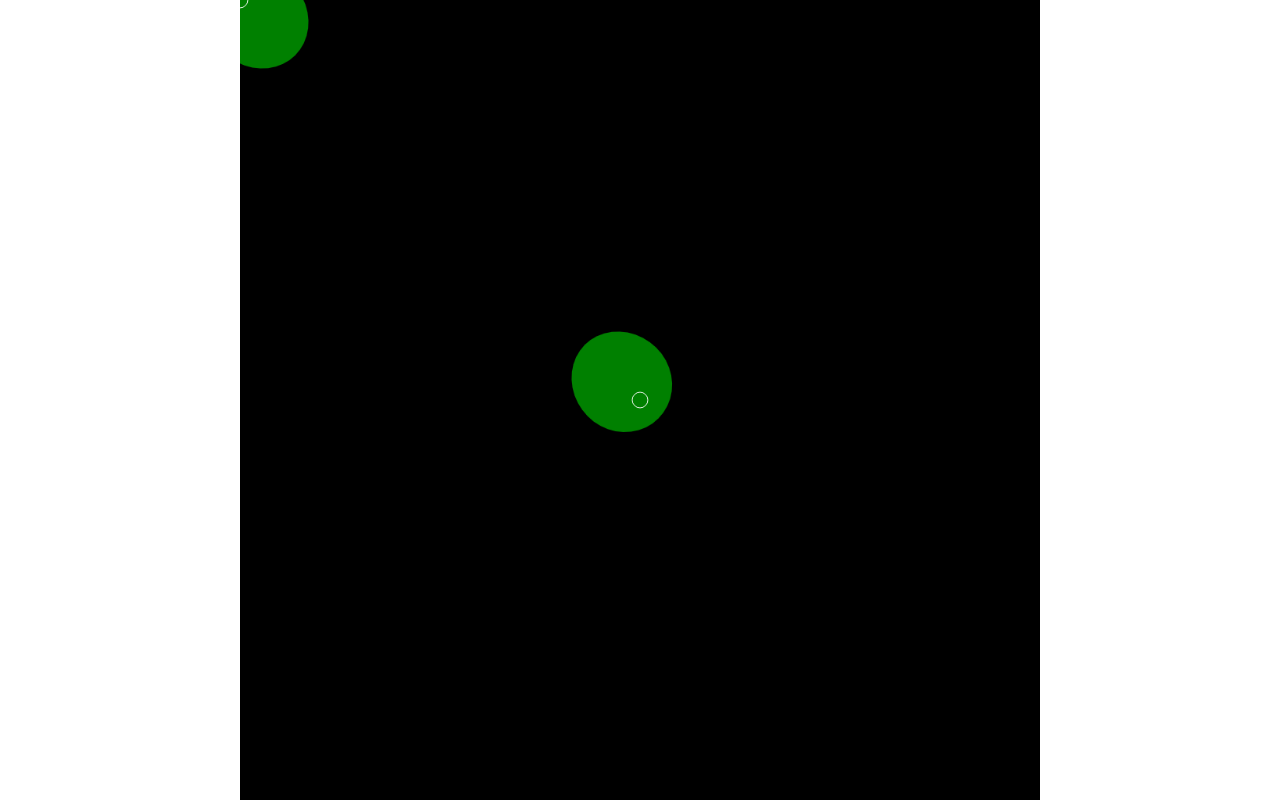
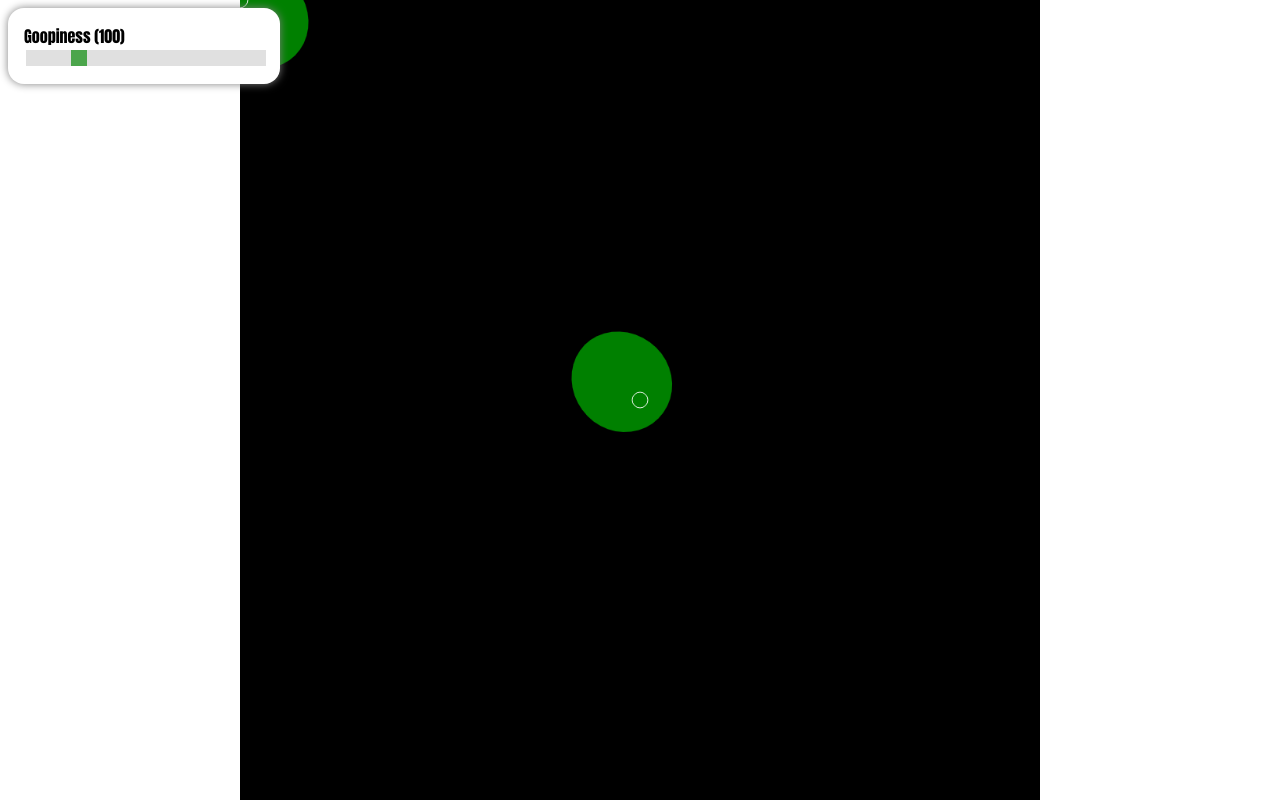
Before and after one commit to rockwillck/SDF, a plain HTML site: page index.html in a window 1280 px wide. Drawn offline with Linux system fonts and the light colour scheme.

Commit message:
Updated demo

```diff
--- a/index.html
+++ b/index.html
@@ -7,9 +7,60 @@
         transform: translate(-50%, -50%);
         width:100vmin;
         height:100vmin;
+        z-index: 0;
+    }
+    .goopSlider {
+        position:absolute;
+        z-index: 2;
+        font-family: Impact, Haettenschweiler, 'Arial Narrow Bold', sans-serif;
+        background-color: white;
+        padding:2vmin;
+        border-radius: 2vmin;
+        box-shadow: 0 0 1vmin gray;
+        width:30vmin;
+    }
+    .slidecontainer {
+        width: 100%;
+    }
+
+    #goopiness {
+        -webkit-appearance: none;
+        appearance: none;
+        background: #d3d3d3;
+        outline: none;
+        opacity: 0.7;
+        -webkit-transition: .2s;
+        transition: opacity .2s;
+        width:100%;
+    }
+
+    #goopiness:hover {
+        opacity: 1;
+    }
+
+    #goopiness::-webkit-slider-thumb {
+        -webkit-appearance: none;
+        appearance: none;
+        width: 2vmin;
+        height: 2vmin;
+        background: green;
+        cursor: pointer;
+    }
+
+    #goopiness::-moz-range-thumb {
+        width: 2vmin;
+        height: 2vmin;
+        background: green;
+        cursor: pointer;
     }
 </style>
 <body>
     <canvas id="canvas"></canvas>
+    <div class="goopSlider">
+        <label id="goopLabel" for="goopiness">Goopiness (100)</label>
+        <div class="slidecontainer">
+            <input type="range" id="goopiness" name="goopiness" min="0" max="500" value="100" onchange="goopChange(this.value)">
+          </div>
+    </div>
 </body>
 <script src="script.js"></script>
--- a/script.js
+++ b/script.js
@@ -2,6 +2,12 @@ const canvas = document.getElementById("canvas")
 const ctx = canvas.getContext("2d")
 canvas.width = 1024
 canvas.height = 1024
+
+var goopiness = 100
+function goopChange(newGoopiness) {
+    goopiness = newGoopiness
+    document.getElementById("goopLabel").innerText = `Goopiness (${goopiness})`
+}
 
 function normalize(force) {
     return {x:force.x/Math.sqrt(force.x**2 + force.y**2), y:force.y/Math.sqrt(force.x**2 + force.y**2)}
@@ -38,7 +44,7 @@ class Polygon {
             })
             pull.x /= totalGravity
             pull.y /= totalGravity
-            this.bufferVertices.push({x:vertex.x + pull.x*100, y:vertex.y + pull.y*100})
+            this.bufferVertices.push({x:vertex.x + pull.x*goopiness, y:vertex.y + pull.y*goopiness})
         })
         this.calculateCenter()
     }
```
Also changed, not shown: 1 other file.
